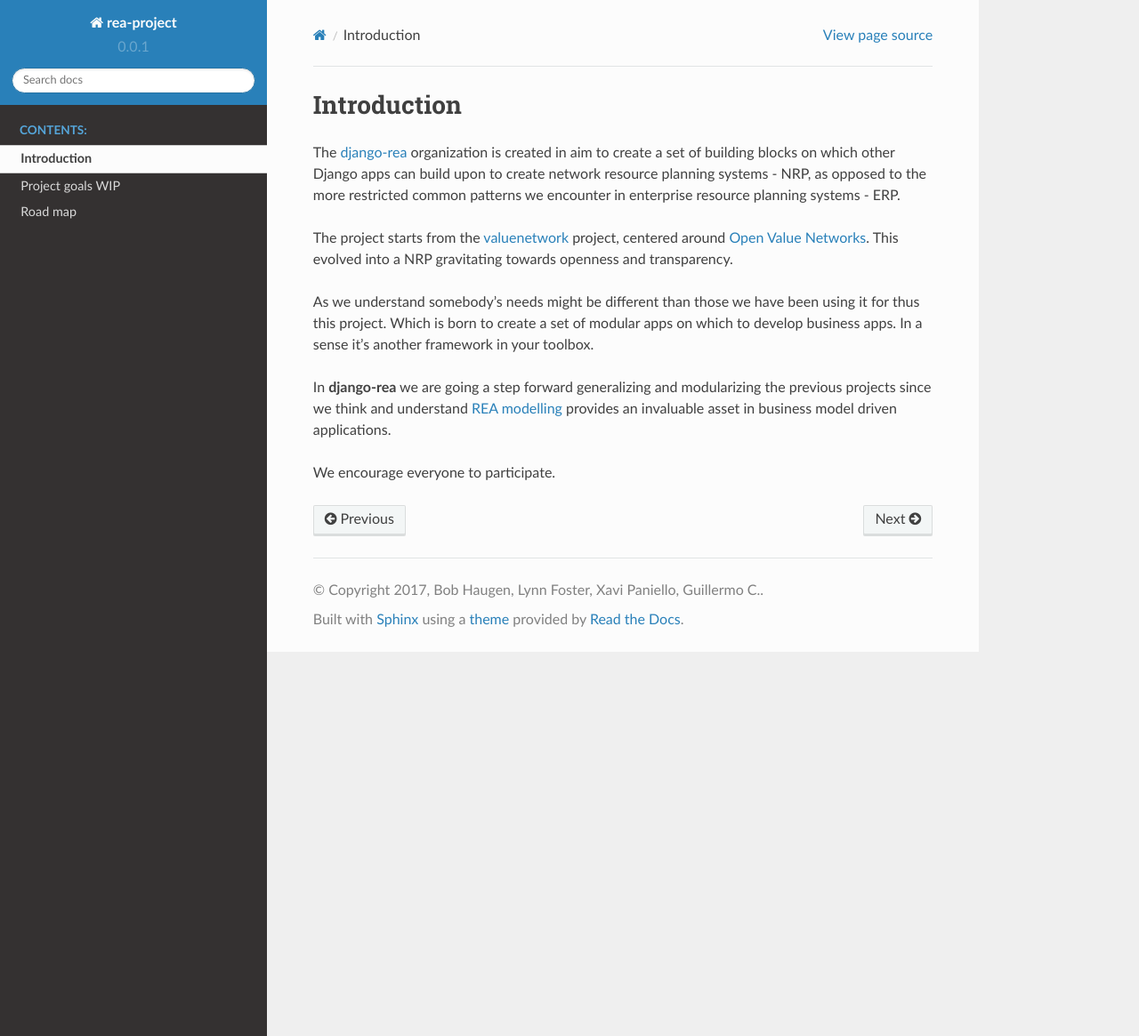
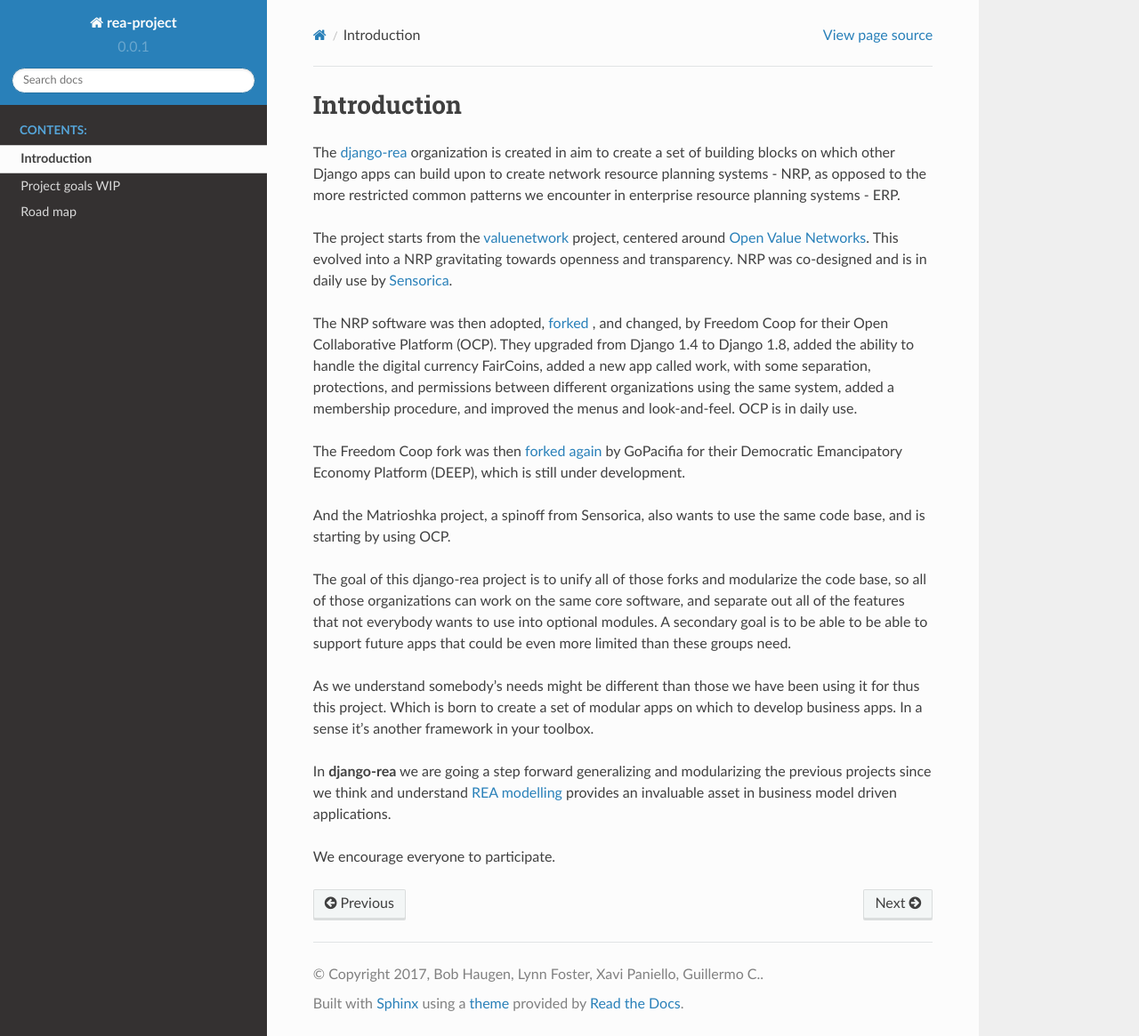
Before and after one commit to django-rea/rea-project, a Sphinx documentation site: the page built from docs/source/intro.rst, in a window 1280 px wide and 1165 px high. Shown: the whole window at 89% size. Built offline with Sphinx 7.4.7 and the Read the Docs theme 2.0.0, drawn with Linux system fonts in a browser that asks for light colours.

Commit message:
added more historical details

```diff
--- a/docs/source/intro.rst
+++ b/docs/source/intro.rst
@@ -8,7 +8,15 @@
 
 The project starts from the `valuenetwork <https://github.com/valnet/valuenetwork>`_ project, centered around
 `Open Value Networks <http://valuenetwork.referata.com/wiki/Main_Page>`_.
-This evolved into a NRP gravitating towards openness and transparency.
+This evolved into a NRP gravitating towards openness and transparency. NRP was co-designed and is in daily use by `Sensorica <http://www.sensorica.co/>`_.
+
+The NRP software was then adopted, `forked <https://github.com/FreedomCoop/valuenetwork/>`_ , and changed, by Freedom Coop for their Open Collaborative Platform (OCP). They upgraded from Django 1.4 to Django 1.8, added the ability to handle the digital currency FairCoins, added a new app called work, with some separation, protections, and permissions between different organizations using the same system, added a membership procedure, and improved the menus and look-and-feel. OCP is in daily use.
+
+The Freedom Coop fork was then `forked again <https://github.com/gopacifia/DEEP/>`_ by GoPacifia for their Democratic Emancipatory Economy Platform (DEEP), which is still under development.
+
+And the Matrioshka project, a spinoff from Sensorica, also wants to use the same code base, and is starting by using OCP.
+
+The goal of this django-rea project is to unify all of those forks and modularize the code base, so all of those organizations can work on the same core software, and separate out all of the features that not everybody wants to use into optional modules.  A secondary goal is to be able to be able to support future apps that could be even more limited than these groups need.
 
 As we understand somebody's needs might be different than those we have been using it for thus this project.
 Which is born to create a set of modular apps on which to develop business apps. In a sense it's another framework in
```
